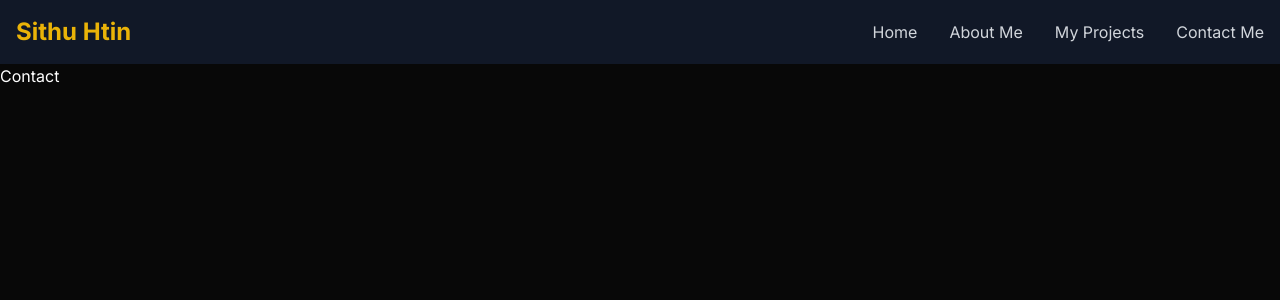
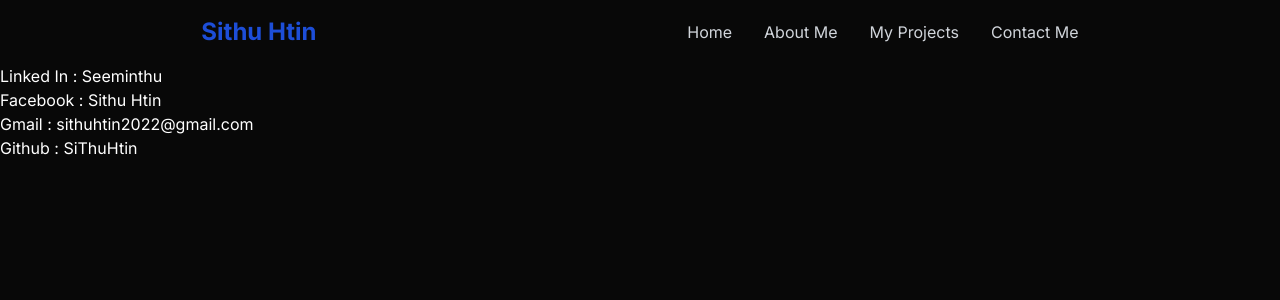
Before and after one commit to SiThuHtin/job-portfolio, a Next.js app: page /contact-me in a window 1280 px wide. Shown: the top 300 px of the page. Built offline with nearby package versions, Linux system fonts and the light colour scheme.

Commit message:
my new year commit

```diff
--- a/app/components2/Navbar.js
+++ b/app/components2/Navbar.js
@@ -9,20 +9,20 @@ const Navbar = () => {
     setShowMenu(!showMenu);
   };
   return (
-    <nav className="bg-gray-900 p-4">
-      <div className="container mx-auto flex justify-between items-center">
-        <div className="text-yellow-500 text-2xl font-bold">Sithu Htin</div>
+    <nav className="p-4">
+      <div className="container mx-auto flex justify-around items-center">
+        <div className="text-blue-700 text-2xl font-bold">Sithu Htin</div>
         <div className="hidden md:flex space-x-8">
-          <Link href="/" className="text-gray-300 hover:text-white">
+          <Link href="/" className="text-gray-300 hover:text-blue-500">
             Home
           </Link>
-          <Link href="/about-me" className="text-gray-300 hover:text-white">
+          <Link href="/about-me" className="text-gray-300 hover:text-blue-500">
             About Me
           </Link>
-          <Link href="/my-projects" className="text-gray-300 hover:text-white">
+          <Link href="/my-projects" className="text-gray-300 hover:text-blue-500">
             My Projects
           </Link>
-          <Link href="/contact-me" className="text-gray-300 hover:text-white">
+          <Link href="/contact-me" className="text-gray-300 hover:text-blue-500">
             Contact Me
           </Link>
         </div>
@@ -53,25 +53,25 @@ const Navbar = () => {
         <div id="mobile-menu">
           <Link
             href="/"
-            className="block text-gray-300 hover:text-white px-2 py-1"
+            className="block text-gray-300 hover:text-blue-500 px-2 py-1"
           >
             Home
           </Link>
           <Link
             href="/about-me"
-            className="block text-gray-300 hover:text-white px-2 py-1"
+            className="block text-gray-300 hover:text-blue-500 px-2 py-1"
           >
             About
           </Link>
           <Link
             href="/my-projects"
-            className="block text-gray-300 hover:text-white px-2 py-1"
+            className="block text-gray-300 hover:text-blue-500 px-2 py-1"
           >
             My Projects
           </Link>
           <Link
             href="/contact-me"
-            className="block text-gray-300 hover:text-white px-2 py-1"
+            className="block text-gray-300 hover:text-blue-500 px-2 py-1"
           >
             Contact Me
           </Link>
--- a/app/components2/projectCard.js
+++ b/app/components2/projectCard.js
@@ -3,27 +3,27 @@
 import Image from "next/image";
 import React from "react";
 import { CardBody, CardContainer, CardItem } from "@/component/ui/3d-card";
-
-const ThreeDCardDemo = () => {
+import style from '@/app/common.module.css'
+const ThreeDCardDemo = ({title,desc}) => {
   const redirectTobma = () => {
     window.location.href = "https://www.bmahq.org";
   };
   return (
-    <div>
+    <div className={style.card}>
       <CardContainer className="inter-var">
         <CardBody className="rounded-xl p-6 border  ">
           <CardItem
             translateZ="50"
-            className="text-xl font-bold text-neutral-600 dark:text-white"
+            className="text-xl font-bold text-white"
           >
-            Burma Medical Association
+            {title}
           </CardItem>
           <CardItem
             as="p"
             translateZ="60"
             className="text-neutral-500 text-sm max-w-sm mt-2 dark:text-neutral-300"
           >
-            Hover over this card to unleash the power of CSS perspective
+            {desc}
           </CardItem>
           <CardItem
             translateZ="100"
--- a/app/contact-me/page.js
+++ b/app/contact-me/page.js
@@ -1,7 +1,32 @@
 import React from "react";
 
 const Contact = () => {
-  return <div>Contact</div>;
+  return (
+    <div>
+      <div>Linked In : Seeminthu</div>
+      <div>Facebook : Sithu Htin</div>
+      <div>
+        Gmail :{" "}
+        <a
+          href="mailto:sithuhtin2022@gmail.com?subject=Subject&body=Body%20content"
+          target="_blank"
+          rel="noopener noreferrer"
+        >
+          sithuhtin2022@gmail.com
+        </a>
+      </div>
+      <div>
+        Github :{" "}
+        <a
+          href="https://github.com/SiThuHtin"
+          target="_blank"
+          rel="noopener noreferrer"
+        >
+          SiThuHtin
+        </a>
+      </div>
+    </div>
+  );
 };
 
 export default Contact;
--- a/app/globals.css
+++ b/app/globals.css
@@ -6,9 +6,7 @@ body {
   @apply text-white;
   background-color: #080808;
 }
-main {
-  min-height: 100vh;
-}
+
 img {
   height: 500px;
   border-radius: 50px;
@@ -22,11 +20,27 @@ img {
   -webkit-backdrop-filter: blur(10px); /* For Safari */
   border: 1px solid rgba(255, 255, 255, 0.3); /* Slightly more visible border */
   border-radius: 15px; /* Optional: rounded corners */
-  padding: 2em; /* Padding inside the glass element */
+   /* Padding inside the glass element */
   color: white; /* Text color to contrast with the black background */
   /* Height of the glass element */
   box-shadow: 0 4px 30px rgba(255, 255, 255, 0.1);
-  width: auto;
+  width: 500px;
+  display: flex;
+  flex-direction: column;
+  align-items: center;
+  justify-content: center;
+  padding-top: 2em;
+  padding-bottom: 2em;
 }
-.card-button:hover {
+/* nav{
+  position: absolute;
+  right: 0px;
+  width: 100%;
+  height: 8%;
+} */
+
+/* @media (max-width: 768px) {
+nav{
+  position: relative;
 }
+} */
--- a/app/layout.js
+++ b/app/layout.js
@@ -13,8 +13,11 @@ export default function RootLayout({ children }) {
   return (
     <html lang="en">
       <body className={inter.className}>
+
         <Navbar />
         {children}
+
+
       </body>
     </html>
   );
--- a/app/my-projects/page.js
+++ b/app/my-projects/page.js
@@ -3,12 +3,49 @@ import React from "react";
 import ThreeDCardDemo from "@/app/components2/projectCard";
 import style from "@/app/common.module.css";
 
+const cardData =[
+  {title :"Burma Medical Association",
+    desc:"I made this with Wordpress and custom css",
+    func: function (){
+      alert("Hello BMA")
+    }
+  },
+  {title :"Fours Rivers ACTS Foundation",
+    desc:"I made this with Wordpress and custom css",
+    func: function (){
+      alert("Hello 4rivers")
+    }
+  },
+  {title :"Health Information System Working Group",
+    desc:"I made this with Wordpress and custom css",
+    func: function (){
+      alert("Hello HISWG")
+    }
+  }
+]
 const myProjects = () => {
   return (
     <div className={style.gridContainer}>
-      <ThreeDCardDemo onClick={() => alert("Hello")} />
-      <ThreeDCardDemo />
-      <ThreeDCardDemo />
+      {/* <div onClick={() => alert("Hello")}>
+      <ThreeDCardDemo title={cardData[0].title} />
+      </div>
+
+      <div onClick={() => alert("Hello2")}>
+      <ThreeDCardDemo title={cardData[1].title} />
+      </div>
+      <div onClick={() => alert("Hello3")}>
+      <ThreeDCardDemo title={cardData[2].title} />
+      </div> */}
+      {
+        cardData.map((data)=>{
+          return(
+            <div onClick={data.func}>
+               <ThreeDCardDemo title={data.title} desc={data.desc}/>
+            </div>
+
+          )
+        })
+      }
     </div>
   );
 };
--- a/app/page.js
+++ b/app/page.js
@@ -1,12 +1,24 @@
+'use client'
+import {useRouter} from 'next/navigation'
 import style from "./common.module.css";
 import { IoMdDownload } from "react-icons/io";
+
+
+
+
 export default function Home() {
+
+  const router= useRouter();
+  const handleClick =()=>{
+    router.push('/my-projects')
+
+  }
   return (
     <main className="flex  flex-col items-center justify-between ">
-      <div className={style.heroSection}>
+
         <div className={style.division}>
           <div className="glass-effect">
-            <h1 className="text-4xl py-5 text-yellow-500">I am</h1>
+            <h1 className="text-4xl py-5">I am <span className=" text-blue-700"><b>Sithu Htin</b></span></h1>
             <ul className={style.position}>
               <li className="text-xl">IT System Admin</li>
               <li className="text-xl">Website Developer</li>
@@ -23,16 +35,12 @@ export default function Home() {
                   }}
                 />
               </button>
-              <button className={style.heroButton}>My Projects</button>
+              <button className={style.heroButton} onClick={handleClick}>My Projects</button>
             </div>
           </div>
         </div>
-        <div className={style.division}>
-          <div className={style.imageDiv}>
-            <img src="https://bmafiles.s3.eu-north-1.amazonaws.com/IMG_3769.png" />
-          </div>
-        </div>
-      </div>
+
+
     </main>
   );
 }
```
Also changed, not shown: app/common.module.css (+3 -7 lines), 1 other file (tests, documents, lock files or other folders).
